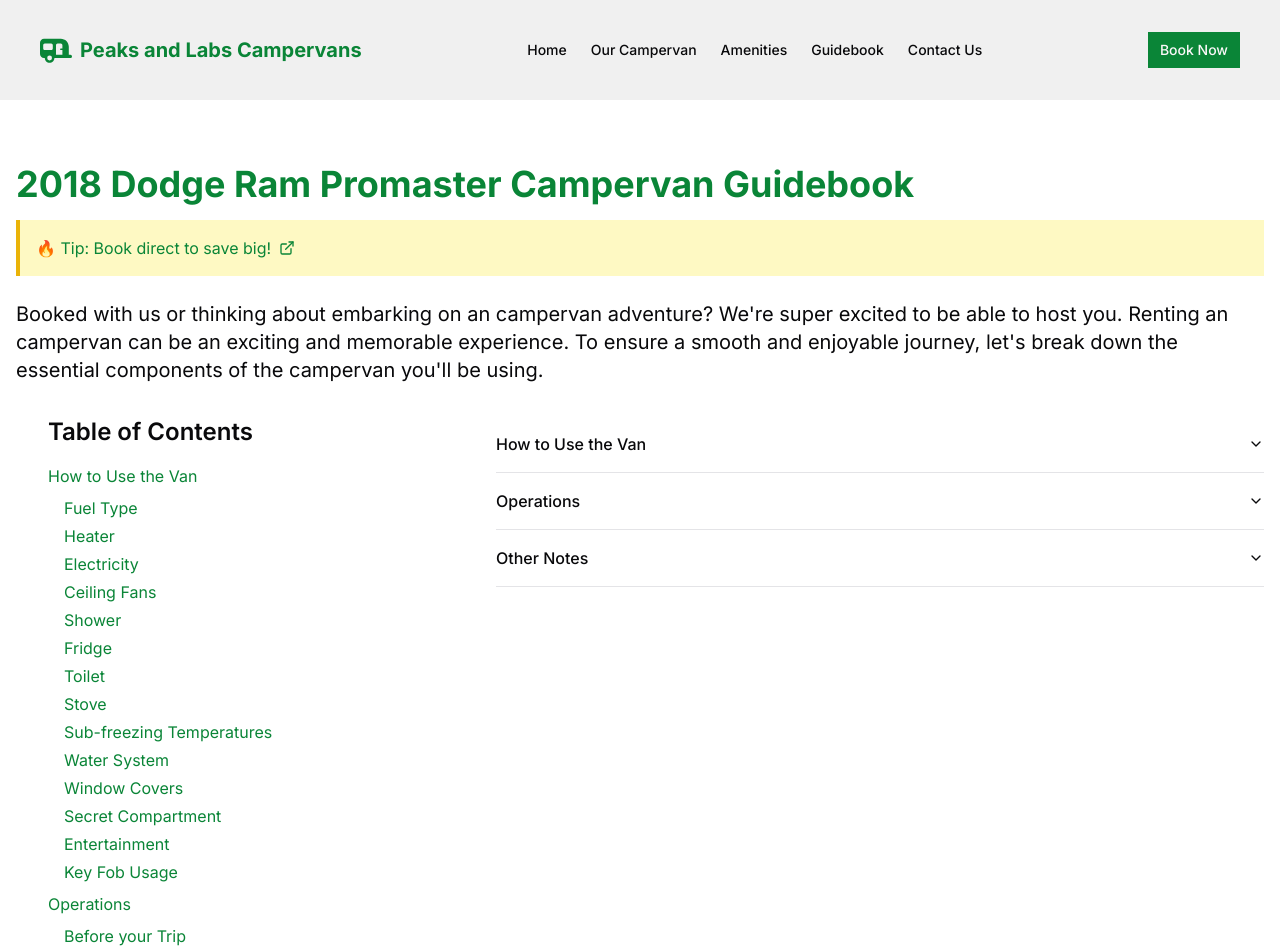
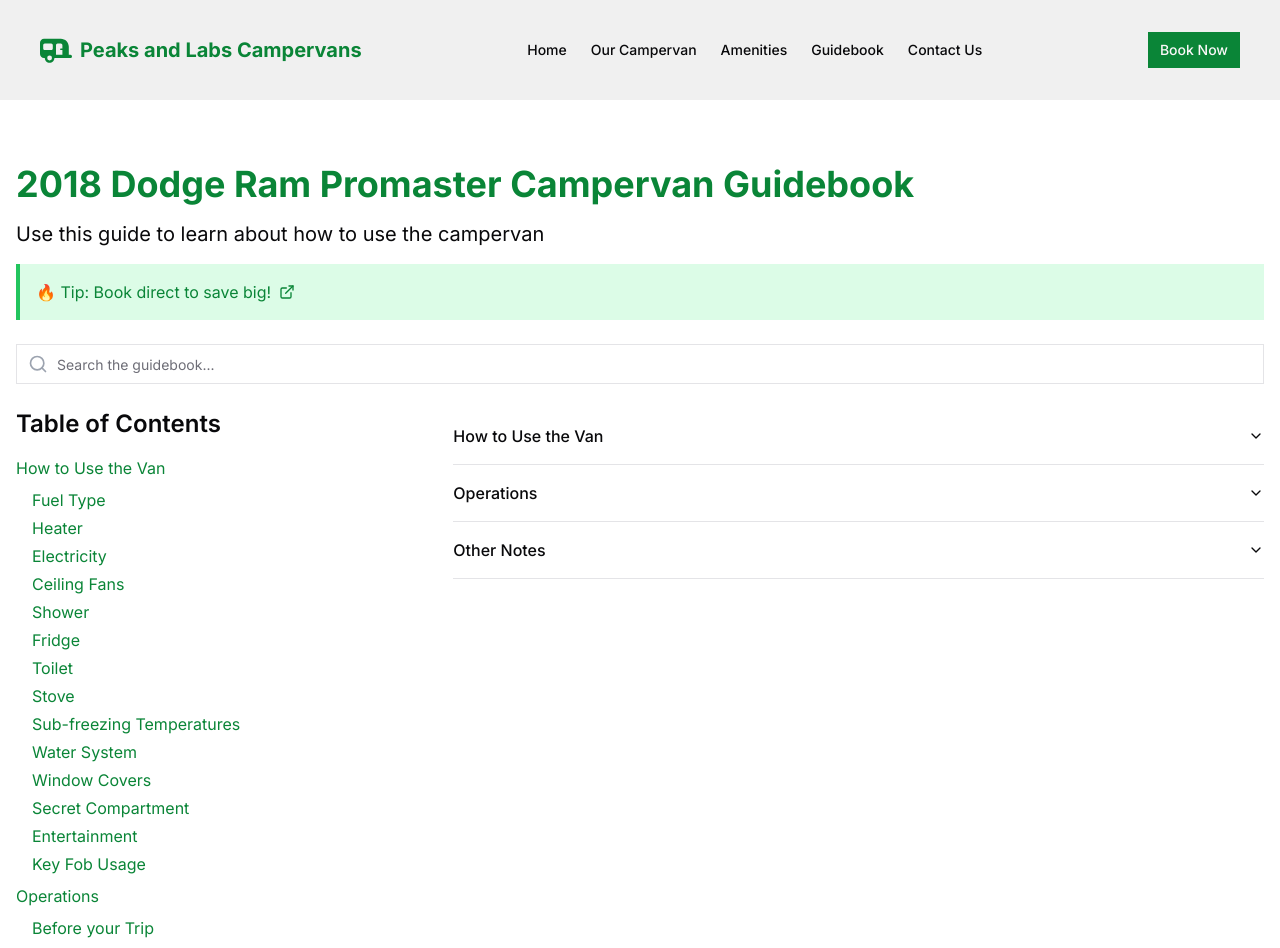
Before and after one commit to tannerhallman/peaksandlabs-landingpage, a Next.js app: page /guidebook in a window 1280 px wide. Shown: the top 948 px of the page. Built offline with nearby package versions, Linux system fonts and the light colour scheme.

Commit message:
feat: added filtering

```diff
--- a/app/guidebook/page.tsx
+++ b/app/guidebook/page.tsx
@@ -1,16 +1,19 @@
 
 "use client";
 
-import { useState, useRef } from "react";
+import { useState, useRef, useMemo } from "react";
 import AnimatedText from "../components/AnimatedText";
 import AnimatedSection from "../components/AnimatedSection";
 import Link from "next/link";
-import { ExternalLink } from "lucide-react";
+import { ExternalLink, Search, X } from "lucide-react";
 import { Accordion, AccordionContent, AccordionItem, AccordionTrigger } from "@/components/ui/accordion";
 import { ScrollArea } from "@/components/ui/scroll-area";
+import { Input } from "@/components/ui/input";
+import { Button } from "@/components/ui/button";
 
 export default function Guidebook() {
   const [openSection, setOpenSection] = useState<string | undefined>(undefined);
+  const [searchQuery, setSearchQuery] = useState("");
   const accordionRef = useRef<HTMLDivElement>(null);
 
   const sections = [
@@ -53,6 +56,23 @@ export default function Guidebook() {
     },
   ];
 
+  const filteredSections = useMemo(() => {
+    if (!searchQuery) return sections;
+
+    return sections.map(section => ({
+      ...section,
+      subsections: section.subsections.filter(subsection =>
+        subsection.title.toLowerCase().includes(searchQuery.toLowerCase())
+      )
+    })).filter(section =>
+      section.title.toLowerCase().includes(searchQuery.toLowerCase()) || section.subsections.length > 0
+    );
+  }, [searchQuery]);
+
+  const clearSearch = () => {
+    setSearchQuery("");
+  };
+
   const scrollToSection = (sectionId: string, subsectionId?: string) => {
     setOpenSection(sectionId);
     setTimeout(() => {
@@ -67,7 +87,7 @@ export default function Guidebook() {
     <div className="mb-8">
       <h2 className="text-2xl font-semibold mb-4">Table of Contents</h2>
       <ul className="space-y-2">
-        {sections.map((section) => (
+        {filteredSections.map((section) => (
           <li key={section.id}>
             <a
               href={`#${section.id}`}
@@ -108,7 +128,11 @@ export default function Guidebook() {
           text='2018 Dodge Ram Promaster Campervan Guidebook'
           className='text-4xl font-bold text-primary mb-4'
         />
-        <div className='bg-yellow-100 border-l-4 border-yellow-500 p-4 mb-6'>
+        <p className='text-xl mb-4'>
+          Use this guide to learn about how to use the campervan
+        </p>
+
+        <div className='bg-green-100 border-l-4 border-green-500 p-4 mb-6'>
           <a
             href='/book'
             target='_blank'
@@ -117,14 +141,40 @@ export default function Guidebook() {
             🔥 Tip: Book direct to save big! <ExternalLink className="ml-2 w-4 h-4" />
           </a>
         </div>
-        <p className='text-xl mb-4'>
-          Booked with us or thinking about embarking on an campervan adventure? We&apos;re super excited to be able to host you. Renting an campervan can be an exciting and memorable experience. To ensure a smooth and enjoyable journey, let&apos;s break down the essential components of the campervan you&apos;ll be using.
-        </p>
 
+        <div className="mb-6 relative">
+          <Input
+            type="text"
+            placeholder="Search the guidebook..."
+            value={searchQuery}
+            onChange={(e) => setSearchQuery(e.target.value)}
+            className="pl-10 pr-24"
+          />
+          <Search className="absolute left-3 top-1/2 transform -translate-y-1/2 text-gray-400" size={20} />
+          {searchQuery && (
+            <Button
+              variant="ghost"
+              size="sm"
+              onClick={clearSearch}
+              className="absolute right-2 top-1/2 transform -translate-y-1/2"
+            >
+              Clear <X className="ml-2 h-4 w-4" />
+            </Button>
+          )}
+        </div>
 
-        <div className="lg:flex lg:space-x-8 my-8">
-          <div className="lg:w-1/3 mx-8 lg:mb-0">
-            <ScrollArea className="h-[70vh] lg:h-auto">
+        {searchQuery && (
+          <div className="mb-4 p-2 bg-yellow-100 border-l-4 border-yellow-500 flex justify-between items-center">
+            <p>Showing filtered results for: &quot;{searchQuery}&quot;</p>
+            <Button variant="outline" size="sm" onClick={clearSearch}>
+              Show Full Guidebook
+            </Button>
+          </div>
+        )}
+
+        <div className="lg:flex lg:space-x-8">
+          <div className="lg:w-1/3 mb-8 lg:mb-0">
+            <ScrollArea className=" lg:h-auto">
               <TableOfContents />
             </ScrollArea>
           </div>
@@ -139,13 +189,13 @@ export default function Guidebook() {
                 onValueChange={setOpenSection}
                 ref={accordionRef}
               >
-                {sections.map((section) => (
+                {filteredSections.map((section) => (
                   <AccordionItem key={section.id} value={section.id}>
-                    <AccordionTrigger id={section.id}><h2>{section.title}</h2></AccordionTrigger>
+                    <AccordionTrigger id={section.id}>{section.title}</AccordionTrigger>
                     <AccordionContent>
                       {section.subsections.map((subsection) => (
                         <div key={subsection.id} className="mb-6">
-                          <h3 id={subsection.id} className="font-semibold mt-4 mb-2">{subsection.title}</h3>
+                          <h3 id={subsection.id} className="text-xl font-semibold mt-4 mb-2">{subsection.title}</h3>
                           {/* Content for each subsection goes here */}
                           {subsection.id === "fuel-type" && (
                             <p>
```
